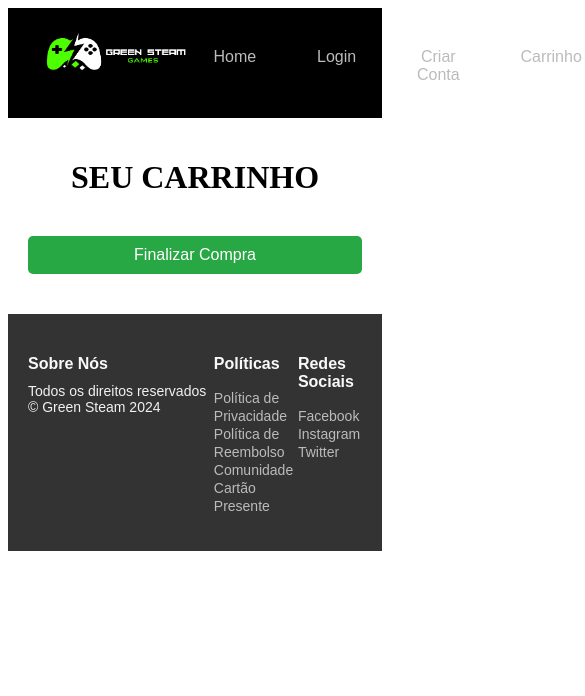
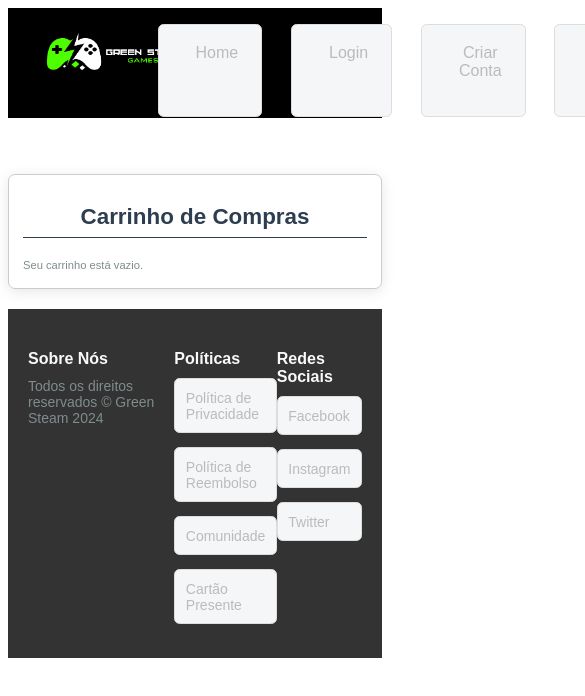
Before and after one commit to AndressaAssis/ProjetoFinalReact-G3, a React (Vite) app in the folder green-steam/: page /carrinho in a window 390 px wide. Shown: the top 696 px of the page, 585 px wide, since content can reach past the window. Built offline with nearby package versions, Linux system fonts and the light colour scheme.

Commit message:
Alterações feitas para funcionamento do carrinho; adição do carrinho context e carrinho provider

```diff
--- /dev/null
+++ b/green-steam/src/Contexts/carrinhoContext.jsx
@@ -0,0 +1,87 @@
+import React, { useState, createContext } from "react";
+
+const CarrinhoContext = createContext();
+
+const CarrinhoProvider = (props) => {
+    const [itensCarrinho, setItensCarrinho] = useState([]);
+    const [valorTotal, setValorTotal] = useState(0);
+
+    const adicionarAoCarrinho = (novoProduto) => {
+        const produtoExistente = itensCarrinho.find(item => item.id === novoProduto.id);
+        let novosItens;
+
+        if (produtoExistente) {
+            novosItens = itensCarrinho.map(item => {
+                if (item.id === novoProduto.id) {
+                    return { ...item, quantidade: item.quantidade + 1 };
+                }
+                return item;
+            });
+        } else {
+            novosItens = [...itensCarrinho, { ...novoProduto, quantidade: 1 }];
+        }
+
+        setItensCarrinho(novosItens);
+        calcularValorTotal(novosItens);
+    };
+
+    const removerItem = (id) => {
+        const novosItens = itensCarrinho.filter(item => item.id !== id);
+        setItensCarrinho(novosItens);
+        calcularValorTotal(novosItens);
+    };
+
+    const limparCarrinho = () => {
+        setItensCarrinho([]);
+        setValorTotal(0);
+    };
+
+    const calcularValorTotal = (itens) => {
+        let total = 0;
+        itens.forEach((item) => {
+            total += item.quantidade * item.preco;
+        });
+        setValorTotal(total);
+    };
+
+    const incrementarQuantidade = (id) => {
+        const novosItens = itensCarrinho.map(item => {
+            if (item.id === id) {
+                return { ...item, quantidade: item.quantidade + 1 };
+            }
+            return item;
+        });
+        setItensCarrinho(novosItens);
+        calcularValorTotal(novosItens);
+    };
+
+    const decrementarQuantidade = (id) => {
+        const novosItens = itensCarrinho.map(item => {
+            if (item.id === id) {
+                const novaQuantidade = item.quantidade > 1 ? item.quantidade - 1 : 1;
+                return { ...item, quantidade: novaQuantidade };
+            }
+            return item;
+        });
+        setItensCarrinho(novosItens);
+        calcularValorTotal(novosItens);
+    };
+
+    return (
+        <CarrinhoContext.Provider
+            value={{
+                itensCarrinho,
+                valorTotal,
+                adicionarAoCarrinho,
+                removerItem,
+                limparCarrinho,
+                incrementarQuantidade,
+                decrementarQuantidade,
+            }}
+        >
+            {props.children}
+        </CarrinhoContext.Provider>
+    );
+};
+
+export { CarrinhoContext, CarrinhoProvider };
--- a/green-steam/src/Pages/Carrinho/Carrinho.jsx
+++ b/green-steam/src/Pages/Carrinho/Carrinho.jsx
@@ -1,36 +1,83 @@
-import React, { useState} from "react";
+import React, { useContext } from "react";
+import { CarrinhoContext } from "../../Contexts/carrinhoContext";
+import styles from "../Carrinho/Carrinho.module.css"
+import { useNavigate } from "react-router-dom";
 import { Navbar } from "../../Components/Navbar/Navbar";
 import { Footer } from "../../Components/Footer/Footer";
-import styles from "./Carrinho.module.css";
 
-export function Carrinho({ onFinalizarCompra }) {
-    const [jogos] = useState([]);
+export function Carrinho() {
+    const {
+        itensCarrinho,
+        removerItem,
+        limparCarrinho,
+        incrementarQuantidade,
+        decrementarQuantidade,
+    } = useContext(CarrinhoContext);
+    const navigate = useNavigate();
 
+    const handleRemoverItem = (id) => {
+        removerItem(id);
+    };
 
-    return(
+    const handleLimparCarrinho = () => {
+        limparCarrinho();
+    };
+
+    const handleFinalizarCompra = () => {
+        navigate("/finalizar-compra");
+    };
+
+    const handleContinuarComprando = () => {
+        navigate("/home");
+    };
+
+    const calcularValorTotalComDesconto = () => {
+        return itensCarrinho.reduce((total, item) => {
+            const precoComDesconto = item.preco * (1 - item.desconto / 100);
+            return total + (precoComDesconto * item.quantidade);
+        }, 0);
+    };
+
+    const valorTotalComDesconto = calcularValorTotalComDesconto();
+
+    return (
         <>
-        <Navbar />
-
-        <div className={styles.carrinhoContainer}>
-            <h1 className={styles.titulo}>SEU CARRINHO</h1>
-
-            <div className={styles.listaJogos}>
-              {jogos.map((jogo) => (
-                <div key={jogo.id} className={styles.jogo}>
-                  <img src={jogo.imagem} alt={jogo.nome} className={styles.imagemJogo} />
-                    <div className={styles.detalhesJogo}>
-                       <h2>{jogo.nome}</h2>
-                       <p>Quantidade: {jogo.quantidade}</p>
-                       <p>Preço: R$ {jogo.preco}</p>
-                    </div>
-                </div>
-              ))}
+            <Navbar />
+            <div className={styles.carrinhoContainer}>
+                <h1>Carrinho de Compras</h1>
+                {itensCarrinho.length === 0 ? (
+                    <p>Seu carrinho está vazio.</p>
+                ) : (
+                    <>
+                        <ul>
+                            {itensCarrinho.map((item) => {
+                                const precoComDesconto = item.preco * (1 - item.desconto / 100);
+                                return (
+                                    <li key={item.id}>
+                                        <img src={item.imagem} alt={item.nome} />
+                                        <h3>{item.nome}</h3>
+                                        <p>Quantidade: {item.quantidade}</p>
+                                        <p>Preço sem desconto: R$ {item.preco.toFixed(2)}</p>
+                                        <p>Desconto: {item.desconto}%</p>
+                                        <p>Preço com desconto: R$ {precoComDesconto.toFixed(2)}</p>
+                                        <p>Subtotal: R$ {(precoComDesconto * item.quantidade).toFixed(2)}</p>
+                                        <button onClick={() => decrementarQuantidade(item.id)} disabled={item.quantidade <= 1}>-</button>
+                                        <button onClick={() => incrementarQuantidade(item.id)}>+</button>
+                                        <button onClick={() => handleRemoverItem(item.id)}>Remover</button>
+                                    </li>
+                                );
+                            })}
+                        </ul>
+                        <p>Valor Total com Desconto: R$ {valorTotalComDesconto.toFixed(2)}</p>
+                        <button onClick={handleLimparCarrinho}>Limpar Carrinho</button>
+                        <button onClick={handleFinalizarCompra}>Finalizar Compra</button>
+                        <button onClick={handleContinuarComprando}>Continuar Comprando</button>
+                    </>
+                )}
             </div>
-
-            <button className={styles.botaoFinalizar} onClick={onFinalizarCompra}>Finalizar Compra</button>
-        </div>
-
-        <Footer />
+            <Footer />
         </>
     );
 }
+
+export default Carrinho;
--- a/green-steam/src/Pages/Carrinho/Carrinho.module.css
+++ b/green-steam/src/Pages/Carrinho/Carrinho.module.css
@@ -1,56 +1,115 @@
 .carrinhoContainer {
-    max-width: 800px;
-    margin: 0 auto;
-    padding: 20px;
-    text-align: center;
+  max-width: 560px;
+  margin: 56px auto 14px;
+  padding: 21px;
+  background-color: #ffffff;
+  border: 1px solid #ccc;
+  border-radius: 7px;
+  box-shadow: 0 2.8px 14px rgba(0, 0, 0, 0.1);
+  font-family: 'Arial', sans-serif;
 }
 
-.titulo {
-    font-size: 2rem;
-    margin-bottom: 20px;
+h1 {
+  font-size: 1.75rem;
+  margin-bottom: 21px;
+  color: #2c3e50;
+  text-align: center;
+  border-bottom: 1.4px solid #2c3e50;
+  padding-bottom: 7px;
 }
 
-.listaJogos {
-    display: flex;
-    flex-direction: column;
-    gap: 20px;
+ul {
+  list-style-type: none;
+  padding: 0;
+  margin: 0;
+}
+
+li {
+  display: flex;
+  align-items: center;
+  justify-content: space-between;
+  border: 1px solid #ddd;
+  padding: 10.5px;
+  border-radius: 5.6px;
+  background-color: #f4f6f7;
+  margin-bottom: 14px;
+  transition: background-color 0.3s;
+}
+
+li:hover {
+  background-color: #ecf0f1;
+}
+
+img {
+  width: 84px;
+  height: auto;
+  border-radius: 3.5px;
+  margin-right: 14px;
+}
+
+h3 {
+  font-size: 1.05rem;
+  color: #2980b9;
+  margin: 0;
+}
+
+p {
+  margin: 3.5px 0;
+  color: #7f8c8d;
+  font-size: 0.7rem;
+}
+
+button {
+  background-color: #2980b9;
+  color: white;
+  border: none;
+  padding: 7px 14px;
+  font-size: 0.7rem;
+  cursor: pointer;
+  margin-left: 7px;
+  border-radius: 3.5px;
+  transition: background-color 0.3s, transform 0.2s;
+}
+
+button:hover {
+  background-color: #217dbb;
+}
+
+button:active {
+  transform: scale(0.95);
+}
+
+button:disabled {
+  background-color: #bdc3c7;
+  cursor: not-allowed;
+}
+
+.totalContainer {
+  margin-top: 21px;
+  padding: 10.5px;
+  background-color: #e9ecef;
+  border-radius: 5.6px;
+  text-align: center;
+  font-size: 0.84rem;
+}
+
+.totalText {
+  font-weight: bold;
+  color: #2c3e50;
+  margin: 7px 0;
+}
+
+@media (max-width: 600px) {
+  .carrinhoContainer {
+      padding: 14px;
   }
 
-  .jogo {
-    display: flex;
-    align-items: center;
-    border: 1px solid #ddd;
-    padding: 10px;
-    border-radius: 5px;
+  h1 {
+      font-size: 1.4rem;
   }
 
-  .imagemJogo {
-    width: 100px;
-    height: 100px;
-    margin-right: 20px;
+  li {
+      flex-direction: column;
+      align-items: flex-start;
   }
-
-  .detalhesJogo h2 {
-    font-size: 1.2rem;
-    margin: 0;
-  }
-
-  .detalhesJogo p {
-    margin: 5px 0;
-  }
-
-  .botaoFinalizar {
-    background-color: #28a745;
-    color: white;
-    border: none;
-    padding: 10px 20px;
-    font-size: 1rem;
-    cursor: pointer;
-    margin-top: 20px;
-    border-radius: 5px;
-    transition: background-color 0.3s;
-  }
-
-  .botaoFinalizar:hover {
-    background-color: #218838;
-  }
+}
```
Also changed, not shown: green-steam/src/Routes/Routes.jsx (+6 -2 lines).
